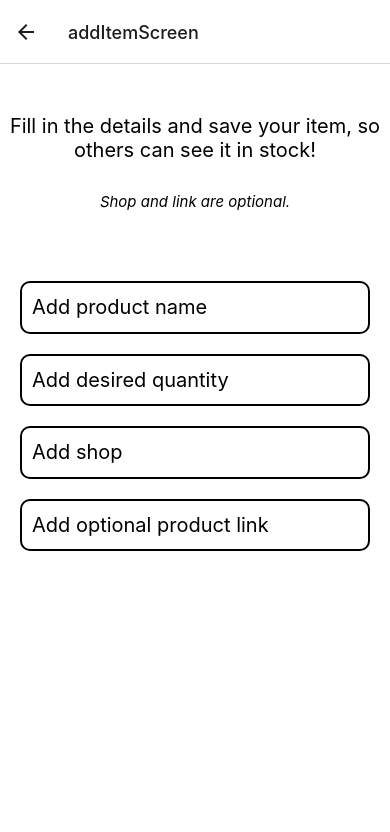
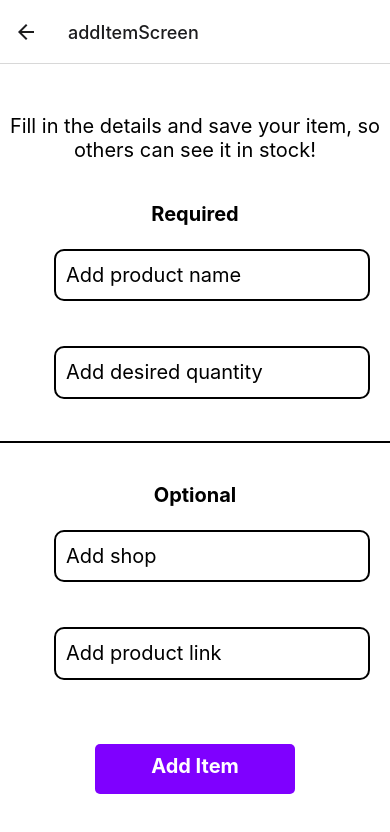
Before and after one commit to Larsdotpy/whats-in-stock, a React Native app: screen /addItemScreen in a window 390 px wide. Shown: the top 832 px of the page. Built offline with nearby package versions, Linux system fonts and the light colour scheme.

Commit message:
Updated add item screen

```diff
--- a/babel.config.js
+++ b/babel.config.js
@@ -2,6 +2,5 @@ module.exports = function(api) {
   api.cache(true);
   return {
     presets: ['babel-preset-expo'],
-    assets: ['./assets/'],
   };
 };
--- a/screens/addItemScreen.tsx
+++ b/screens/addItemScreen.tsx
@@ -10,15 +10,24 @@ const AddItemScreen = () => {
     <View style={styles.container}>
       <View>
         <Text style={styles.textMain}>Fill in the details and save your item, so others can see it in stock!</Text>
-        <Text style={styles.textMain2}>Shop and link are optional.</Text>
       </View>
 
+      <Text style={styles.title}>Required</Text>
       <View style={styles.gridContainer}>
+        <View style={styles.gridImageContainer}>
+          <Image source={require('whats_in_stock/assets/product-design.png')} style={styles.gridImage} />
+        </View>
         <View style={styles.gridItem}>
           <TextInput
             style={styles.gridText}
             placeholder="Add product name"
           />
+        </View>
+      </View>
+
+      <View style={styles.gridContainer}>
+        <View style={styles.gridImageContainer}>
+          <Image source={require('whats_in_stock/assets/trolley.png')} style={styles.gridImage} />
         </View>
         <View style={styles.gridItem}>
           <TextInput
@@ -26,37 +35,40 @@ const AddItemScreen = () => {
             placeholder="Add desired quantity"
           />
         </View>
+      </View>
+
+      <View style={styles.separationLine}></View>
+
+      <Text style={styles.title2}>Optional</Text>
+      <View style={styles.gridContainer}>
+        <View style={styles.gridImageContainer}>
+          <Image source={require('whats_in_stock/assets/store.png')} style={styles.gridImage} />
+        </View>
         <View style={styles.gridItem}>
           <TextInput
             style={styles.gridText}
             placeholder="Add shop"
           />
         </View>
+      </View>
+
+      <View style={styles.gridContainer}>
+        <View style={styles.gridImageContainer}>
+          <Image source={require('whats_in_stock/assets/external-link.png')} style={styles.gridImage} />
+        </View>
         <View style={styles.gridItem}>
           <TextInput
             style={styles.gridText}
-            placeholder="Add optional product link"
+            placeholder="Add product link"
           />
         </View>
       </View>
 
-      <View style={styles.imageContainer}>
-        <Image
-          source={require('whats_in_stock/assets/trolley.png')}
-          style={styles.image}
-        />
-
-        <Image
-          source={require('whats_in_stock/assets/diet.png')}
-          style={styles.image}
-        />
-
-        <Image
-          source={require('whats_in_stock/assets/store.png')}
-          style={styles.image}
-        />
+      <View style={styles.buttonContainer}>
+        <TouchableOpacity style={styles.button} onPress={() => console.log('Button pressed!, IMPLEMENT FIREBASE LOGIC HERE')}>
+          <Text style={styles.buttonText}>Add Item</Text>
+        </TouchableOpacity>
       </View>
-
     </View>
   );
 };
@@ -69,13 +81,20 @@ const styles = StyleSheet.create({
     backgroundColor: 'white',
     alignItems: 'center',
   },
+  textMain: {
+    textAlign: 'center',
+    fontSize: 20,
+    marginTop: 50,
+    marginBottom: 20,
+  },
   gridContainer: {
     marginTop: 20,
     justifyContent: 'center',
     alignItems: 'center',
+    flexDirection: 'row', // Align items horizontally
   },
   gridItem: {
-    width: screenWidth - 40,
+    width: screenWidth - 40 - 24 - 10, // Take remaining space after image and margin
     height: (screenWidth - 180) / 4,
     backgroundColor: 'white',
     padding: 10,
@@ -83,42 +102,61 @@ const styles = StyleSheet.create({
     borderWidth: 2,
     borderColor: 'black',
     justifyContent: 'center',
-    alignItems: 'flex-start', // Align text to the left
+    alignItems: 'flex-start',
     marginBottom: 20,
   },
-  gridItemText: {
-    fontSize: 20,
-    fontWeight: 'bold',
-    color: 'black',
-    textAlign: 'center',
+  gridImageContainer: {
+    width: 24,
+    height: (screenWidth - 180) / 4,
+    marginRight: 10,
+    justifyContent: 'center',
+    alignItems: 'center',
+    marginBottom: 25,
   },
-  textMain: {
-    textAlign: 'center',
-    fontSize: 20,
-    marginTop: 50,
-    marginBottom: 20,
-  },
-  textMain2: {
-    textAlign: 'center',
-    fontSize: 15,
-    fontStyle: 'italic',
-    marginTop: 10,
-    marginBottom: 50
+  gridImage: {
+    width: 35,
+    height: (screenWidth - 250) / 4,
+    marginRight: 10
   },
   gridText: {
     fontSize: 20,
-    textAlign: 'left', // Align text to the left
+    textAlign: 'left',
   },
-  imageContainer: {
-    flexDirection: 'row',
-    justifyContent: 'center',
+  buttonContainer: {
+    position: 'absolute',
+    bottom: 50,
+    width: '100%',
+    alignItems: 'center',
   },
-  image: {
-    width: 100,
-    height: 100,
-    marginLeft: 10,
-    marginRight: 10,
-    marginTop: 50
+  button: {
+    backgroundColor: '#7F00FF',
+    padding: 10,
+    borderRadius: 5,
+    width: 200,
+    height: 50,
+  },
+  buttonText: {
+    color: 'white',
+    fontSize: 20,
+    fontWeight: 'bold',
+    textAlign: 'center',
+  },
+  title: {
+    fontWeight: 'bold',
+    fontSize: 20,
+    marginTop: 20,
+  },
+  title2: {
+    fontWeight: 'bold',
+    fontSize: 20,
+    marginTop: 20,
+  },
+  separationLine: {
+    borderBottomWidth: 2,
+    borderBottomColor: 'black',
+    width: '100%',
+    marginTop: 20,
+    marginBottom: 20,
   },
 });
 
--- a/screens/deleteItemScreen.tsx
+++ b/screens/deleteItemScreen.tsx
@@ -9,35 +9,19 @@ const DeleteItemScreen = () => {
   return (
     <View style={styles.container}>
       <View>
-        <Text style={styles.textMain}>Fill in the details and save your item, so others can see it in stock!</Text>
-        <Text style={styles.textMain2}>Shop and link are optional.</Text>
+        <Text style={styles.textMain}>Perhaps you made a typo or would just like to delete an item from the stock,
+        fill out the details below to successfully remove an item.
+        </Text>
       </View>
 
       <View style={styles.gridContainer}>
         <View style={styles.gridItem}>
           <TextInput
             style={styles.gridText}
-            placeholder="Add product name"
+            placeholder="Product name"
           />
         </View>
-        <View style={styles.gridItem}>
-          <TextInput
-            style={styles.gridText}
-            placeholder="Add desired quantity"
-          />
-        </View>
-        <View style={styles.gridItem}>
-          <TextInput
-            style={styles.gridText}
-            placeholder="Add shop"
-          />
-        </View>
-        <View style={styles.gridItem}>
-          <TextInput
-            style={styles.gridText}
-            placeholder="Add optional product link"
-          />
-        </View>
+
       </View>
 
       <View style={styles.imageContainer}>
```
Also changed, not shown: assets/external-link.png (added), assets/product-design.png (added).
